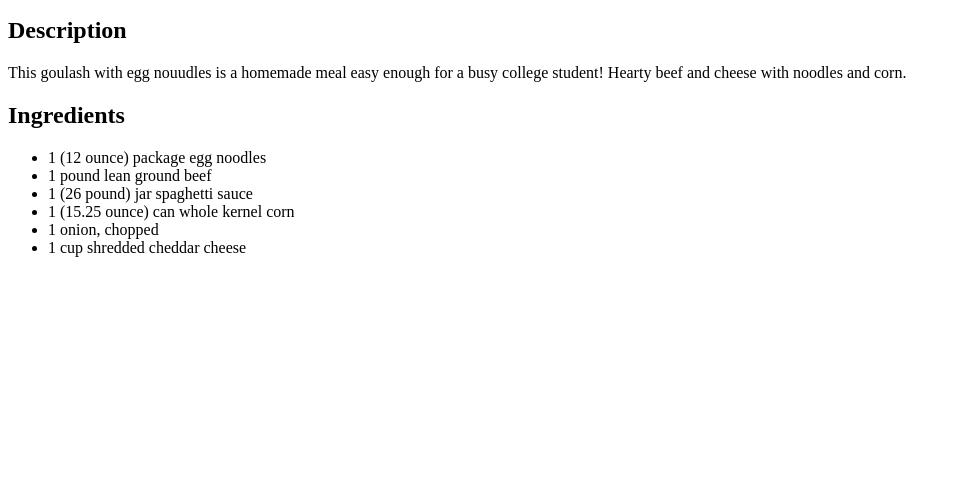
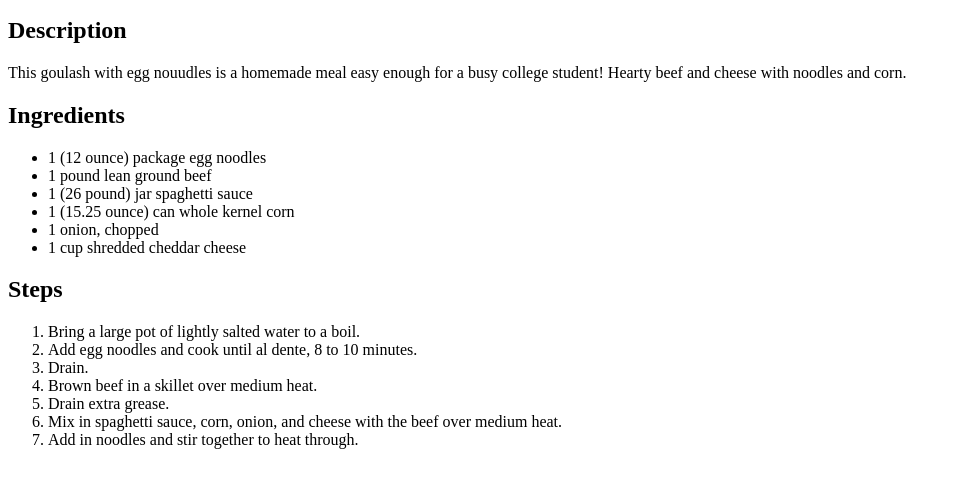
Before and after one commit to Sephydev/odin-recipes, a plain HTML site: page recipes/goulash.html in a window 1280 px wide. Shown: the part 101-588 px from the top of the page, without its empty margins (0-961 px from the left). Drawn offline with Linux system fonts and the light colour scheme.

Commit message:
Add steps section

```diff
--- a/recipes/goulash.html
+++ b/recipes/goulash.html
@@ -22,5 +22,17 @@
       <li>1 onion, chopped</li>
       <li>1 cup shredded cheddar cheese</li>
     </ul>
+
+    <h2>Steps</h2>
+
+    <ol>
+      <li>Bring a large pot of lightly salted water to a boil.</li>
+      <li>Add egg noodles and cook until al dente, 8 to 10 minutes.</li>
+      <li>Drain.</li>
+      <li>Brown beef in a skillet over medium heat.</li>
+      <li>Drain extra grease.</li>
+      <li>Mix in spaghetti sauce, corn, onion, and cheese with the beef over medium heat.</li>
+      <li>Add in noodles and stir together to heat through.</li>
+    </ol>
   </body>
 </html>
```
